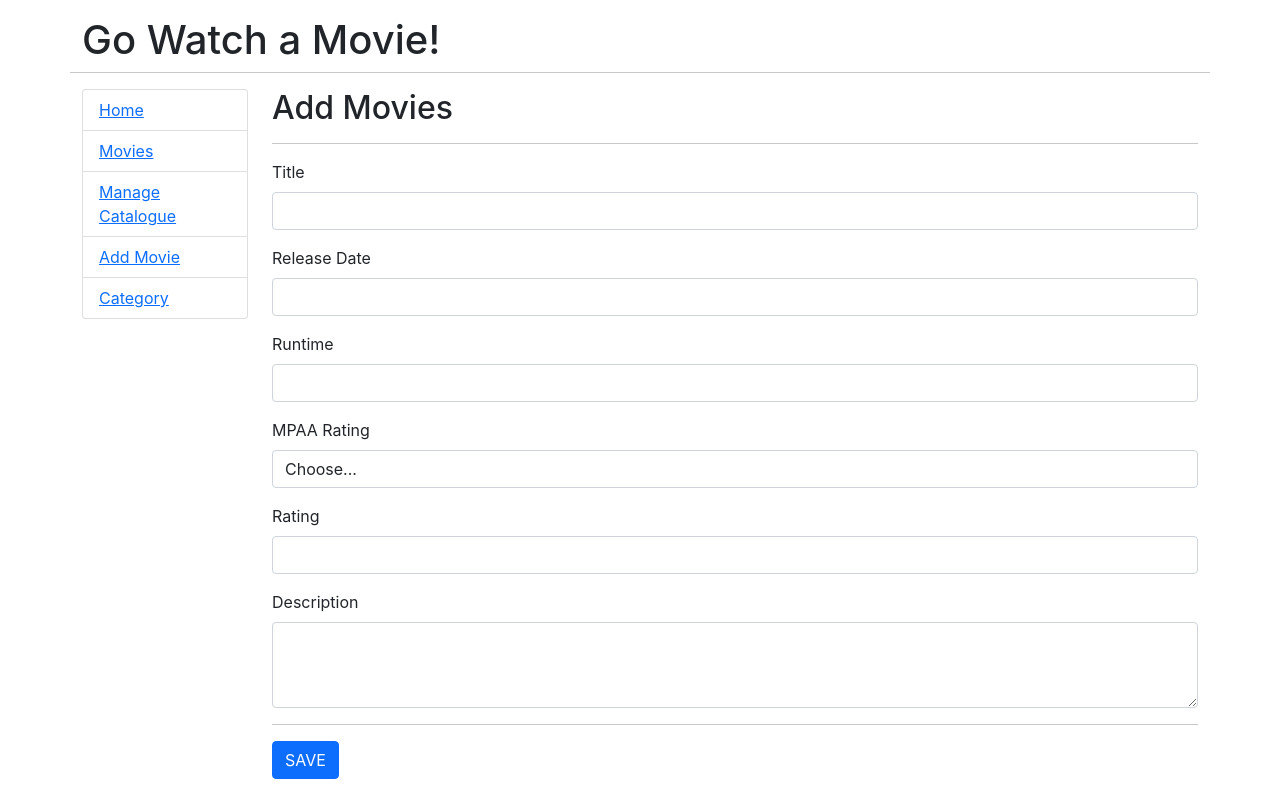
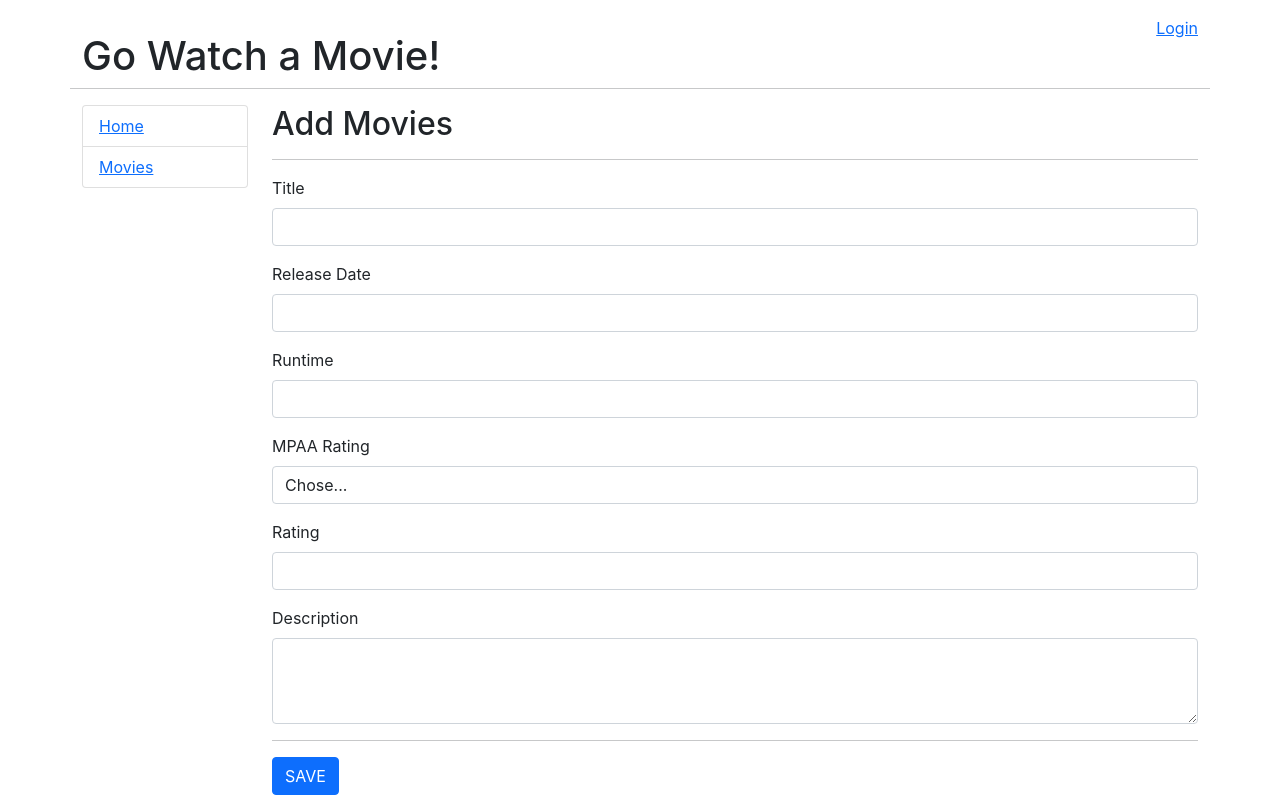
Before and after one commit to kojihayashi81/re-go, a React (Create React App) app in the folder react-app/: page /admin/movie/add in a window 1280 px wide. Built offline with nearby package versions, Linux system fonts and the light colour scheme.

Commit message:
add flont login func

```diff
--- a/react-app/src/App.js
+++ b/react-app/src/App.js
@@ -1,4 +1,4 @@
-import React from 'react';
+import React, { Fragment, useState } from 'react';
 import { BrowserRouter as Router, Switch, Route, Link, useRouteMatch } from 'react-router-dom';
 import Admin from './Components/Admin'
 import Categories from './Components/Categories'
@@ -7,16 +7,35 @@ import Movies from './Components/Movies'
 import OneMovie from './Components/OneMovie'
 import EditMovie from './Components/EditMovie'
 import CreateMovie from './Components/CreateMovie'
+import Login from './Components/Login'
 
 export default function App() {
+
+  const [jwt, setJwt] = useState({ jwt: "" });
+
+  const handleJWTChange = (jwt) => { setJwt({ jwt: jwt }) }
+
+  const logout = () => { setJwt({ jwt: "" }) }
+
+  const loginLink = () => {
+    if (jwt.jwt === "") {
+      return (<Link to="/login">Login</Link>)
+    } else {
+      return (<Link to="/logout" onClick={logout}>Logout</Link>)
+    }
+  }
+
   return (
     <Router>
       <div className="container">
 
         <div className="row">
-          <h1 className="mt-3">
-            Go Watch a Movie!
-          </h1>
+          <div className='col mt-3'>
+            <h1 className="mt-3">Go Watch a Movie!</h1>
+          </div>
+          <div className='col mt-3 text-end'>
+            {loginLink()}
+          </div>
           <hr className="mb-3"></hr>
         </div>
 
@@ -30,6 +49,8 @@ export default function App() {
                 <li className="list-group-item">
                   <Link to="/movies">Movies</Link>
                 </li>
+                {jwt.jwt !== "" && (
+                  <Fragment>
                     <li className="list-group-item">
                       <Link to="/admin">Manage Catalogue</Link>
                     </li>
@@ -39,12 +60,15 @@ export default function App() {
                     <li className="list-group-item">
                       <Link to="/by-category">Category</Link>
                     </li>
+                  </Fragment>
+                )}
               </ul>
             </nav>
           </div>
 
           <div className="col-md-10">
             <Switch>
+              <Route exact path="/login" render={(props) => <Login {...props} handleJWTChange={handleJWTChange} />} />
               <Route path="/movies/:id" component={OneMovie} />
               <Route path="/movies">
                 <Movies />
--- a/react-app/src/Components/CreateMovie.jsx
+++ b/react-app/src/Components/CreateMovie.jsx
@@ -1,11 +1,21 @@
 import axios from 'axios'
 import React, { Fragment, useState } from "react"
 import Alert from './UI-Components/Alert';
+import Input from './Form-Components/Input';
+import TextArea from './Form-Components/TextArea';
+import Select from './Form-Components/Select';
 
 const CreateMovie = () => {
   const [movie, setMovie] = useState(
     {
       movie: { id: 0, title: "", release_date: "", runtime: "", mpaa_rating: "", rating: "", description: "" },
+      mpaaOptions: [
+        { id: "G", value: "G" },
+        { id: "PG", value: "PG" },
+        { id: "PG13", value: "PG13" },
+        { id: "R", value: "R" },
+        { id: "NC17", value: "NC17" },
+      ],
       isLoaded: false,
       error: "",
       alert: {
@@ -18,7 +28,14 @@ const CreateMovie = () => {
   const handleChange = (e) => {
     let value = e.target.value
     let name = e.target.name
-    setMovie({ movie: { ...movie.movie, [name]: value }, isLoaded: movie.isLoaded })
+    setMovie(
+      {
+        movie: { ...movie.movie, [name]: value },
+        mpaaOptions: movie.mpaaOptions,
+        isLoaded: movie.isLoaded,
+        error: movie.error,
+        alert: { ...movie.alert }
+      })
   }
 
   const handleSubmit = (e) => {
@@ -57,85 +74,54 @@ const CreateMovie = () => {
 
       <form onSubmit={handleSubmit}>
 
-        <div className="mb-3">
-          <label htmlFor="title" className="form-label">
-            Title
-          </label>
-          <input
-            type="text"
-            className="form-control"
-            id="title"
-            name="title"
-            value={movie.movie.title}
-            onChange={handleChange}
-          />
-        </div>
+        <Input
+          title={"Title"}
+          type={"text"}
+          name={"title"}
+          defaultValue={movie.movie.title}
+          handleChange={handleChange}
+        />
 
-        <div className="mb-3">
-          <label htmlFor="release_date" className="form-label">
-            Release Date
-          </label>
-          <input
-            type="text"
-            className="form-control"
-            id="release_date"
-            name="release_date"
-            value={movie.movie.release_date}
-            onChange={handleChange}
-          />
-        </div>
+        <Input
+          title={"Release Date"}
+          type={"text"}
+          name={"release_date"}
+          defaultValue={movie.movie.release_date}
+          handleChange={handleChange}
+        />
 
-        <div className="mb-3">
-          <label htmlFor="runtime" className="form-label">
-            Runtime
-          </label>
-          <input
-            type="text"
-            className="form-control"
-            id="runtime"
-            name="runtime"
-            value={movie.movie.runtime}
-            onChange={handleChange}
-          />
-        </div>
+        <Input
+          title={"Runtime"}
+          type={"text"}
+          name={"runtime"}
+          defaultValue={movie.movie.runtime}
+          handleChange={handleChange}
+        />
 
+        <Select
+          title={"MPAA Rating"}
+          name={"mpaa_rating"}
+          options={movie.mpaaOptions}
+          defaultValue={movie.movie.mpaa_rating}
+          handleChange={handleChange}
+          placeholder={'Chose...'}
+        />
 
-        <div className="mb-3">
-          <label htmlFor="mpaa_rating" className="form-label">
-            MPAA Rating
-          </label>
-          <select name="mpaa_rating" className="form-control" value={movie.movie.mpaa_rating} onChange={handleChange}>
-            <option className="form-control">Choose...</option>
-            <option className="form-control" value="G">G</option>
-            <option className="form-control" value="PG">PG</option>
-            <option className="form-control" value="PG13">PG13</option>
-            <option className="form-control" value="R">R</option>
-            <option className="form-control" value="NC17">NC17</option>
-          </select>
-        </div>
+        <Input
+          title={"Rating"}
+          type={"text"}
+          name={"rating"}
+          defaultValue={movie.movie.rating}
+          handleChange={handleChange}
+        />
 
-        <div className="mb-3">
-          <label htmlFor="rating" className="form-label">
-            Rating
-          </label>
-          <input
-            type="text"
-            className="form-control"
-            id="rating"
-            name="rating"
-            value={movie.movie.rating}
-            onChange={handleChange}
-          />
-        </div>
-
-        <div className="mb-3">
-          <label htmlFor="description" className="form-label">
-            Description
-          </label>
-          <textarea className="form-control" name="description" id="description" rows="3" onChange={handleChange}>
-            {movie.movie.description}
-          </textarea>
-        </div>
+        <TextArea
+          title={"Description"}
+          name={"description"}
+          defaultValue={movie.movie.description}
+          handleChange={handleChange}
+          rows={3}
+        />
 
         <hr />
 
--- a/react-app/src/Components/EditMovie.jsx
+++ b/react-app/src/Components/EditMovie.jsx
@@ -1,6 +1,9 @@
 import axios from 'axios'
 import React, { Fragment, useEffect, useState } from "react"
 import Alert from './UI-Components/Alert';
+import Input from './Form-Components/Input';
+import TextArea from './Form-Components/TextArea';
+import Select from './Form-Components/Select';
 import { Link } from 'react-router-dom';
 import { confirmAlert } from 'react-confirm-alert';
 import 'react-confirm-alert/src/react-confirm-alert.css';
@@ -9,6 +12,13 @@ const EditMovie = (props) => {
   const [movie, setMovie] = useState(
     {
       movie: { id: 0, title: "", release_date: "", runtime: "", mpaa_rating: "", rating: "", description: "" },
+      mpaaOptions: [
+        { id: "G", value: "G" },
+        { id: "PG", value: "PG" },
+        { id: "PG13", value: "PG13" },
+        { id: "R", value: "R" },
+        { id: "NC17", value: "NC17" },
+      ],
       isLoaded: false,
       error: "",
       alert: {
@@ -29,8 +39,16 @@ const EditMovie = (props) => {
               err.Message = "Invalid response code:" + res.status
               setMovie({ error: err })
             }
+            console.log(res.data)
             setMovie({
               movie: res.data,
+              mpaaOptions: [
+                { id: "G", value: "G" },
+                { id: "PG", value: "PG" },
+                { id: "PG13", value: "PG13" },
+                { id: "R", value: "R" },
+                { id: "NC17", value: "NC17" },
+              ],
               isLoaded: true,
               error: "",
               alert: {
@@ -54,7 +72,13 @@ const EditMovie = (props) => {
   const handleChange = (e) => {
     let value = e.target.value
     let name = e.target.name
-    setMovie({ movie: { ...movie.movie, [name]: value }, isLoaded: movie.isLoaded, error: movie.error, alert: { ...movie.alert } })
+    setMovie({
+      movie: { ...movie.movie, [name]: value },
+      mpaaOptions: movie.mpaaOptions,
+      isLoaded: movie.isLoaded,
+      error: movie.error,
+      alert: { ...movie.alert }
+    })
   }
 
   const handleSubmit = (e) => {
@@ -132,85 +156,54 @@ const EditMovie = (props) => {
 
         <form onSubmit={handleSubmit}>
 
-          <div className="mb-3">
-            <label htmlFor="title" className="form-label">
-              Title
-            </label>
-            <input
-              type="text"
-              className="form-control"
-              id="title"
-              name="title"
-              value={movie.movie.title}
-              onChange={handleChange}
-            />
-          </div>
+          <Input
+            title={"Title"}
+            type={"text"}
+            name={"title"}
+            defaultValue={movie.movie.title}
+            handleChange={handleChange}
+          />
 
-          <div className="mb-3">
-            <label htmlFor="release_date" className="form-label">
-              Release Date
-            </label>
-            <input
-              type="text"
-              className="form-control"
-              id="release_date"
-              name="release_date"
-              value={movie.movie.release_date}
-              onChange={handleChange}
-            />
-          </div>
+          <Input
+            title={"Release Date"}
+            type={"text"}
+            name={"release_date"}
+            defaultValue={movie.movie.release_date}
+            handleChange={handleChange}
+          />
 
-          <div className="mb-3">
-            <label htmlFor="runtime" className="form-label">
-              Runtime
-            </label>
-            <input
-              type="text"
-              className="form-control"
-              id="runtime"
-              name="runtime"
-              value={movie.movie.runtime}
-              onChange={handleChange}
-            />
-          </div>
+          <Input
+            title={"Runtime"}
+            type={"text"}
+            name={"runtime"}
+            defaultValue={movie.movie.runtime}
+            handleChange={handleChange}
+          />
 
+          <Select
+            title={"MPAA Rating"}
+            name={"mpaa_rating"}
+            options={movie.mpaaOptions}
+            defaultValue={movie.movie.mpaa_rating}
+            handleChange={handleChange}
+            placeholder={'Chose...'}
+          />
 
-          <div className="mb-3">
-            <label htmlFor="mpaa_rating" className="form-label">
-              MPAA Rating
-            </label>
-            <select name="mpaa_rating" className="form-control" value={movie.movie.mpaa_rating} onChange={handleChange}>
-              <option className="form-control">Choose...</option>
-              <option className="form-control" value="G">G</option>
-              <option className="form-control" value="PG">PG</option>
-              <option className="form-control" value="PG13">PG13</option>
-              <option className="form-control" value="R">R</option>
-              <option className="form-control" value="NC17">NC17</option>
-            </select>
-          </div>
+          <Input
+            title={"Rating"}
+            type={"text"}
+            name={"rating"}
+            defaultValue={movie.movie.rating}
+            handleChange={handleChange}
+          />
 
-          <div className="mb-3">
-            <label htmlFor="rating" className="form-label">
-              Rating
-            </label>
-            <input
-              type="text"
-              className="form-control"
-              id="rating"
-              name="rating"
-              value={movie.movie.rating}
-              onChange={handleChange}
-            />
-          </div>
-
-          <div className="mb-3">
-            <label htmlFor="description" className="form-label">
-              Description
-            </label>
-            <textarea className="form-control" name="description" id="description" rows="3" onChange={handleChange}>
-              {movie.movie.description}
-            </textarea>
-          </div>
+          <TextArea
+            title={"Description"}
+            name={"description"}
+            defaultValue={movie.movie.description}
+            handleChange={handleChange}
+            rows={3}
+          />
 
           <hr />
 
--- /dev/null
+++ b/react-app/src/Components/Form-Components/Input.jsx
@@ -0,0 +1,20 @@
+const Input = (props) => {
+  return (
+    <div className="mb-3">
+      <label htmlFor={props.name} className="form-label">
+        {props.title}
+      </label>
+      <input
+        type={props.type}
+        className={`form-control ${props.className}`}
+        id={props.name}
+        name={props.name}
+        defaultValue={props.defaultValue}
+        onChange={props.onChange}
+        placeholder={props.placeholder}
+      />
+      <div className={props.errorDiv}>{props.errorMsg}</div>
+    </div>
+  )
+}
+export default Input
--- /dev/null
+++ b/react-app/src/Components/Form-Components/Select.jsx
@@ -0,0 +1,30 @@
+const Select = (props) => {
+  return (
+    <div className="mb-3">
+      <label htmlFor={props.name} className="form-label">
+        {" "}{props.title}{" "}
+      </label>
+      <select
+        className="form-control"
+        name={props.name}
+        defaultValue={props.defaultValue}
+        onChange={props.handleChange}
+      >
+        <option value="">{props.placeholder}</option>
+        {props.options.map((option) => {
+          return (
+            <option
+              className="form-control"
+              key={option.id}
+              value={option.id}
+              label={option.value}
+            >
+              {option.value}
+            </option>
+          )
+        })}
+      </select>
+    </div >
+  )
+}
+export default Select
--- /dev/null
+++ b/react-app/src/Components/Form-Components/TextArea.jsx
@@ -0,0 +1,19 @@
+const TextArea = (props) => {
+  return (
+    <div className="mb-3">
+      <label htmlFor={props.name} className="form-label">
+        {props.title}
+      </label>
+      <textarea
+        className="form-control"
+        id={props.name}
+        name={props.name}
+        defaultValue={props.defaultValue}
+        onChange={props.handleChange}
+        placeholder={props.placeholder}
+        rows={props.rows}
+      />
+    </div>
+  )
+}
+export default TextArea
--- /dev/null
+++ b/react-app/src/Components/Login.jsx
@@ -0,0 +1,112 @@
+import axios from 'axios'
+import { Fragment, useState } from "react"
+import Alert from './UI-Components/Alert'
+import Input from './Form-Components/Input'
+
+const Login = ({ props, handleJWTChange }) => {
+  const [login, setLogin] = useState({
+    email: "",
+    password: "",
+    error: null,
+    errors: [],
+    alert: {
+      type: "d-none",
+      message: "",
+    }
+  });
+
+  const handleChange = (e) => {
+    let value = e.target.value
+    let name = e.target.name
+    setLogin({
+      ...login,
+      [name]: value
+    })
+  }
+
+  const handleSubmit = (e) => {
+    e.preventDefault()
+    let errors = []
+
+    if (login.email === "") {
+      errors.push("email")
+    }
+
+    if (login.password === "") {
+      errors.push("password")
+    }
+
+    setLogin({ ...login, errors: errors })
+
+    if (errors.length > 0) {
+      return false
+    }
+
+    const data = new FormData(e.target)
+    const payload = Object.fromEntries(data)
+    axios.post("http://localhost:8000/v1/signin", payload)
+      .then((res) => {
+        setLogin({
+          ...login,
+          alert: { type: "alert-success", message: "Success Login" }
+        })
+        console.log(res.data)
+        handleJWTChange(res.data)
+      })
+      .catch((err) => {
+        setLogin({
+          ...login,
+          alert: { type: "alert-danger", message: err.response.data.error }
+        })
+      })
+  }
+
+  const hasError = (key) => {
+    return login.errors.indexOf(key) !== -1
+  }
+
+  return (
+    <Fragment>
+      <h2>Login</h2>
+      <hr />
+
+      <Alert
+        alertType={login.alert.type}
+        alertMessage={login.alert.message}
+      />
+
+      <form className="pt-3" onSubmit={handleSubmit}>
+
+        <Input
+          title={"Email"}
+          type="text"
+          id="email"
+          name="email"
+          defaultValue={login.email}
+          onChange={handleChange}
+          className={hasError("email") ? "is-invalid" : ""}
+          errorDiv={hasError("email") ? "text-danger" : "d-none"}
+          errorMsg={"Please enter a valid email address"}
+        />
+
+        <Input
+          title={"Password"}
+          type="password"
+          id="password"
+          name="password"
+          defaultValue={login.password}
+          onChange={handleChange}
+          className={hasError("password") ? "is-invalid" : ""}
+          errorDiv={hasError("password") ? "text-danger" : "d-none"}
+          errorMsg={"Please enter a password"}
+        />
+
+        <hr />
+
+        <button className="btn btn-primary">Login</button>
+      </form>
+
+    </Fragment>
+  )
+}
+export default Login
--- a/react-app/src/Components/UI-Components/Alert.jsx
+++ b/react-app/src/Components/UI-Components/Alert.jsx
@@ -1,4 +1,3 @@
-
 const Alert = (props) => {
   return (
     <div className={`alert ${props.alertType}`} role="alert">
```
Also changed, not shown: 2 other files (tests, documents, lock files or other folders). Lines whose indentation alone changed are shown as unchanged.
